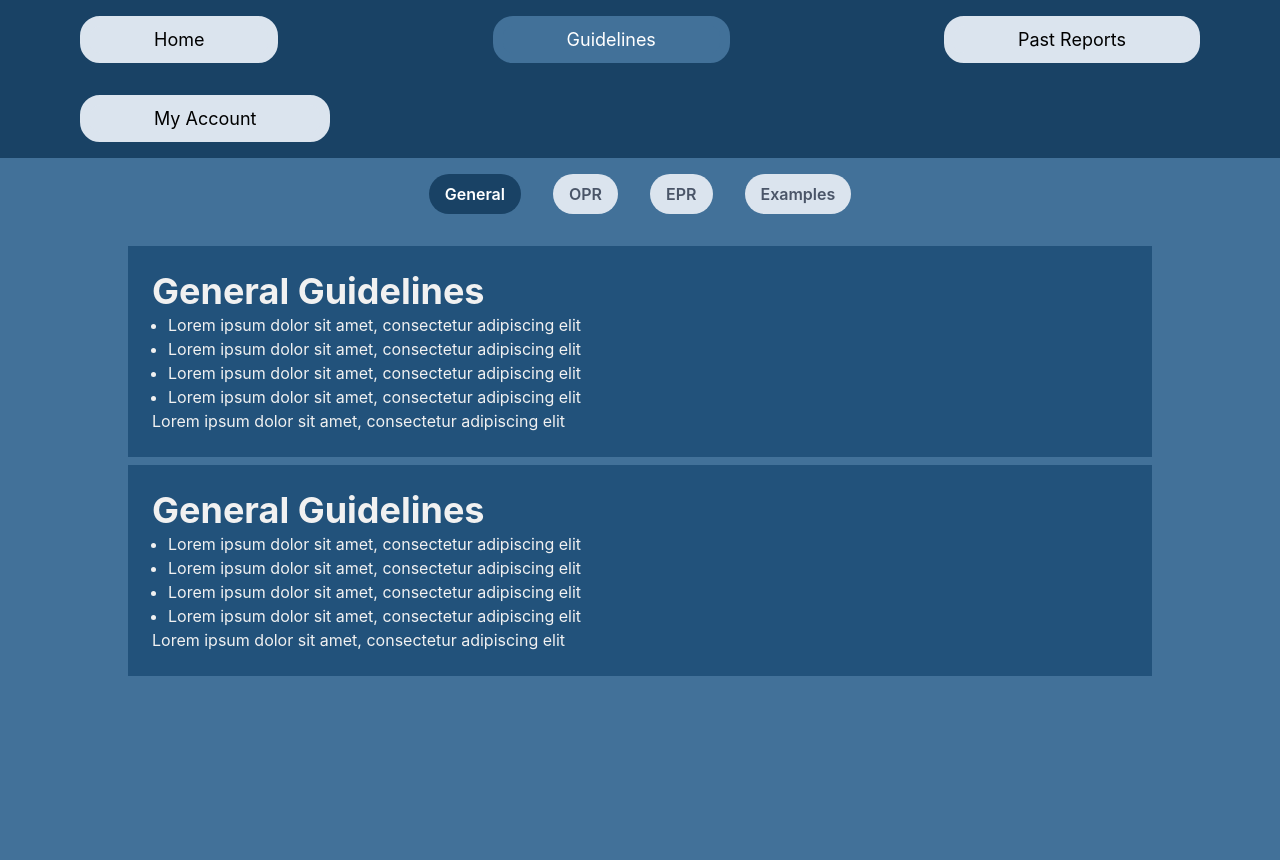
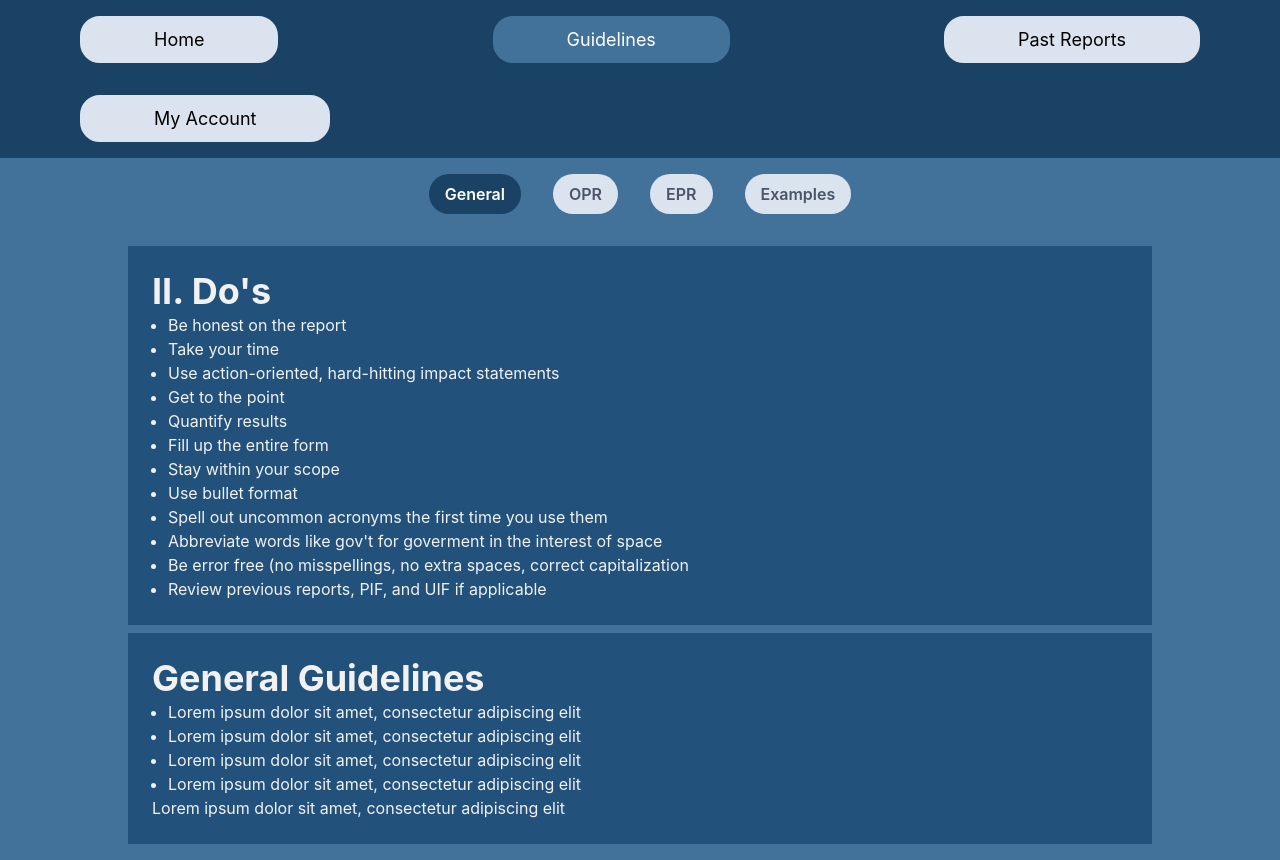
Before and after one commit to cvxluo/junior-design-project, a Next.js app: page /guidelines in a window 1280 px wide. Before the commit the page ends 800 px from the top, so only its background shows below. Built offline with nearby package versions, Linux system fonts and the light colour scheme.

Commit message:
Updated dos

```diff
--- a/src/screens/Guidelines/Guidelines.jsx
+++ b/src/screens/Guidelines/Guidelines.jsx
@@ -82,7 +82,7 @@ export default function Guidelines() {
           <TabPanels>
             <TabPanel>
               <VStack>
-                <InfoBox content={infoExample}></InfoBox>
+                <InfoBox content={infoDos}></InfoBox>
                 <InfoBox content={infoExample}></InfoBox>
               </VStack>
             </TabPanel>
```
